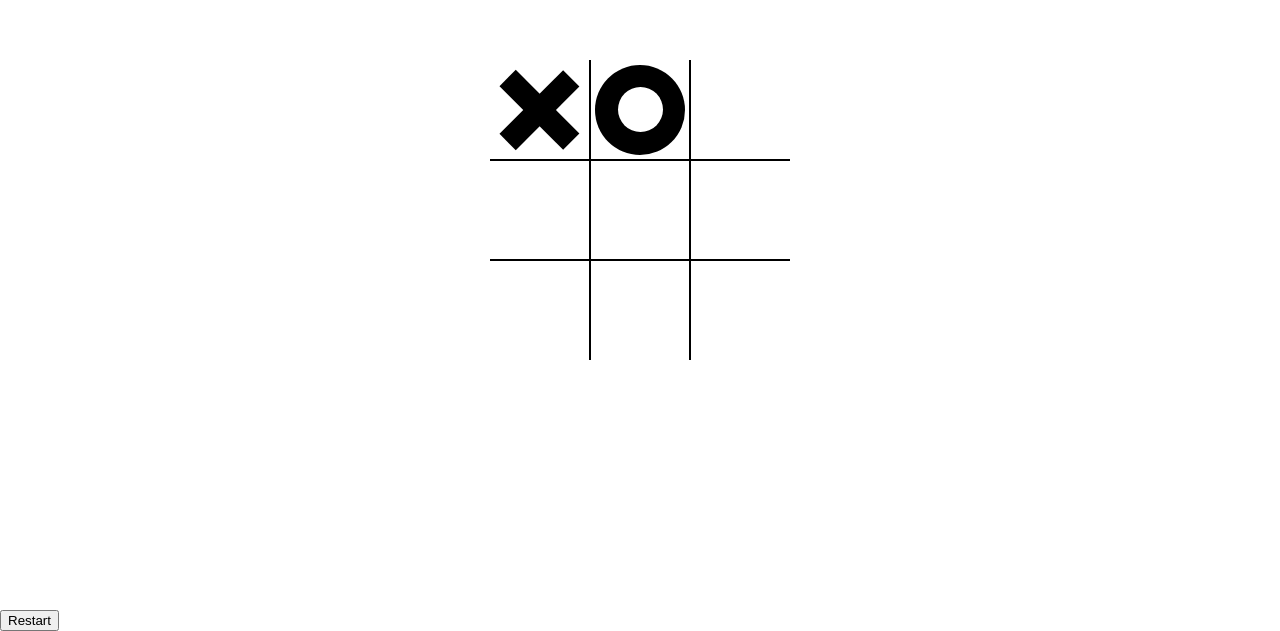
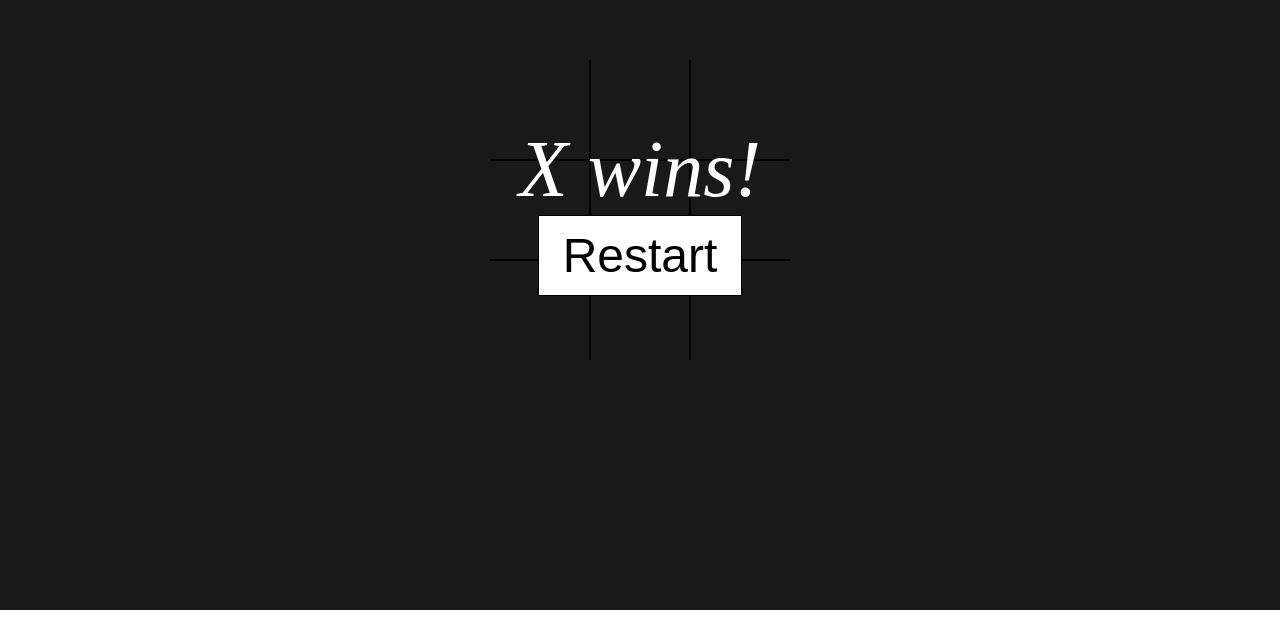
Before and after one commit to nooburger81/TTT_Game, a website: page public/index.html in a window 1280 px wide. Shown: the part 190-821 px from the top of the page. After the commit the page ends 800 px from the top, so only its background shows below. Drawn offline with Linux system fonts and the light colour scheme.

Commit message:
css almost done...script time!

```diff
--- a/public/index.html
+++ b/public/index.html
@@ -8,9 +8,9 @@
     <title>Document</title>
   </head>
   <body>
-    <div class="board x" id="board">
-      <div class="cell x" data-cell></div>
-      <div class="cell circle" data-cell></div>
+    <div class="board" id="board">
+      <div class="cell" data-cell></div>
+      <div class="cell" data-cell></div>
       <div class="cell" data-cell></div>
       <div class="cell" data-cell></div>
       <div class="cell" data-cell></div>
@@ -20,7 +20,7 @@
       <div class="cell" data-cell></div>
     </div>
     <div class="winning-message" id="winning-message">
-      <div data-winning-message-text></div>
+      <div data-winning-message-text>X wins!</div>
       <button id="restartButton">Restart</button>
     </div>
   </body>
--- a/public/styles.css
+++ b/public/styles.css
@@ -111,3 +111,37 @@ body {
     height: calc(var(--mark-size) * .5);
     background-color: white;
 }
+
+.winning-message {
+    position: fixed;
+    top: 0;
+    left: 0;
+    right: 0;
+    bottom: 0;
+    background-color: rgba(0, 0, 0, .9);
+    display: flex;
+    justify-content: center;
+    align-items: center;
+    color: white;
+    font-size: 5rem;
+    flex-direction: column;
+    font-style: oblique;
+}
+
+.winning-message button {
+    font-size: 3rem;
+    background-color: white;
+    border: 1px solid black;
+    padding: .25em .5em;
+    cursor: pointer;
+}
+
+.winning-message button:hover {
+    background-color: black;
+    color: white;
+    border-color: white;
+}
+
+.winning-message.show {
+    display: flex;
+}
```
Also changed, not shown: public/script.js (added).
